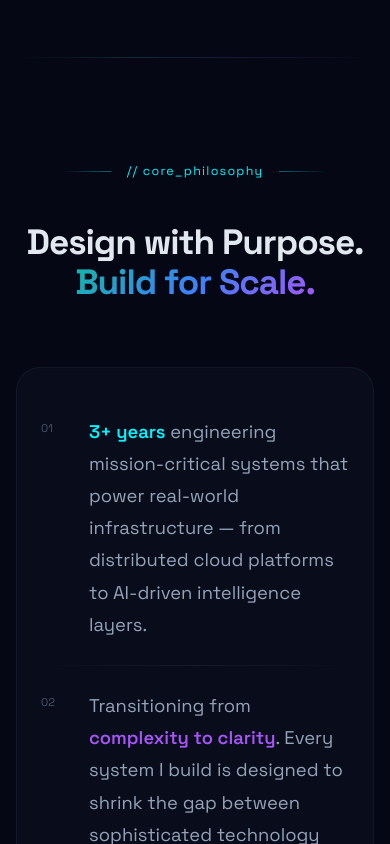
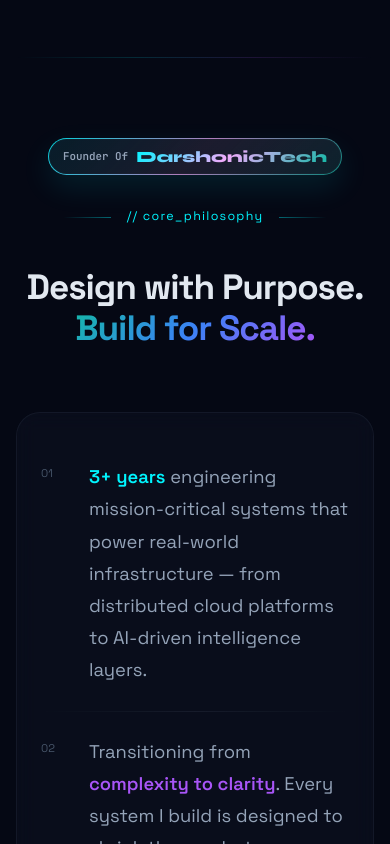
Before and after one commit to AksharBrahm369/Portfolio, a Next.js app: page / in a window 390 px wide. Shown: the part 3140-3984 px from the top of the page. Built offline with nearby package versions, Linux system fonts and the light colour scheme.

Commit message:
add founder text

```diff
--- a/src/components/PhilosophySection/PhilosophySection.module.css
+++ b/src/components/PhilosophySection/PhilosophySection.module.css
@@ -17,30 +17,82 @@
 }
 
 .coFounderWrapper {
-  display: flex;
-  justify-content: center;
-  margin-bottom: 24px;
+  position: relative;
+  display: inline-flex;
+  align-items: center;
+  gap: 10px;
+  max-width: 100%;
+  margin-bottom: 32px;
+  padding: 10px 16px 10px 18px;
+  border: 1px solid transparent;
+  border-radius: 999px;
+  background:
+    linear-gradient(135deg, rgba(8, 13, 26, 0.92), rgba(12, 18, 32, 0.86)) padding-box,
+    linear-gradient(135deg, rgba(0, 245, 255, 0.85), rgba(240, 171, 252, 0.72), rgba(20, 184, 166, 0.72)) border-box;
+  box-shadow: 0 12px 30px rgba(0, 245, 255, 0.1), 0 0 0 1px rgba(255, 255, 255, 0.02) inset;
+  color: #e2e8f0;
+  font-family: 'Space Grotesk', sans-serif;
+  overflow: hidden;
+}
+
+.coFounderPrefix {
+  color: #94a3b8;
+  font-family: 'JetBrains Mono', monospace;
+  font-size: 0.74rem;
+  font-weight: 600;
+  line-height: 1;
 }
 
 .coFounderLink {
-  font-family: var(--font-syne), sans-serif;
-  font-size: 1rem;
-  font-weight: 600;
-  color: #00f5ff;
-  text-decoration: none;
-  padding: 8px 20px;
-  border-radius: 30px;
-  background: rgba(0, 245, 255, 0.05);
-  border: 1px solid rgba(0, 245, 255, 0.2);
-  transition: all 0.3s ease;
+  position: relative;
   display: inline-flex;
   align-items: center;
+  text-decoration: none;
 }
 
-.coFounderLink:hover {
-  background: rgba(0, 245, 255, 0.1);
-  transform: translateY(-2px);
-  box-shadow: 0 4px 12px rgba(0, 245, 255, 0.15);
+.coFounderLink::after {
+  content: '';
+  position: absolute;
+  left: 0;
+  right: 0;
+  bottom: -5px;
+  height: 2px;
+  border-radius: 999px;
+  background: linear-gradient(90deg, #00f5ff, #f0abfc, #14b8a6);
+  box-shadow: 0 0 14px rgba(0, 245, 255, 0.45);
+  opacity: 0;
+  transform: scaleX(0.35);
+  transition: opacity 0.25s ease, transform 0.25s ease;
+}
+
+.coFounderBrand {
+  background: linear-gradient(135deg, #00f5ff 0%, #f0abfc 48%, #14b8a6 100%);
+  background-clip: text;
+  color: transparent;
+  font-family: 'Syne', sans-serif;
+  font-size: 1.08rem;
+  font-weight: 800;
+  line-height: 1;
+  -webkit-background-clip: text;
+  -webkit-text-fill-color: transparent;
+  white-space: nowrap;
+}
+
+.coFounderLink:hover::after,
+.coFounderLink:focus-visible::after {
+  opacity: 1;
+  transform: scaleX(1);
+}
+
+.coFounderLink:hover .coFounderBrand,
+.coFounderLink:focus-visible .coFounderBrand {
+  text-shadow: 0 0 18px rgba(0, 245, 255, 0.42), 0 0 24px rgba(240, 171, 252, 0.24);
+}
+
+.coFounderLink:focus-visible {
+  border-radius: 6px;
+  outline: 2px solid #00f5ff;
+  outline-offset: 5px;
 }
 
 .sectionLabel {
@@ -220,6 +272,13 @@
 @media (max-width: 480px) {
   .pillarsGrid { grid-template-columns: 1fr; }
   .section { padding: 60px 16px; overflow: hidden; }
+  .coFounderWrapper {
+    gap: 8px;
+    justify-content: center;
+    padding: 10px 14px;
+  }
+  .coFounderPrefix { font-size: 0.68rem; }
+  .coFounderBrand { font-size: 0.98rem; }
 }
 
 /* ═══ LIGHT THEME OVERRIDES ═══ */
@@ -278,13 +337,14 @@
   background: linear-gradient(90deg, transparent, rgba(0, 180, 200, 0.2), rgba(140, 60, 220, 0.15), transparent);
 }
 
-[data-theme="light"] .coFounderLink {
-  color: #00b8cc;
-  background: rgba(0, 184, 204, 0.05);
-  border-color: rgba(0, 184, 204, 0.2);
+[data-theme="light"] .coFounderWrapper {
+  background:
+    linear-gradient(135deg, rgba(255, 255, 255, 0.96), rgba(248, 250, 252, 0.92)) padding-box,
+    linear-gradient(135deg, rgba(0, 184, 204, 0.85), rgba(168, 85, 247, 0.62), rgba(20, 184, 166, 0.72)) border-box;
+  box-shadow: 0 12px 26px rgba(0, 150, 180, 0.12), 0 4px 18px rgba(15, 23, 42, 0.06);
+  color: #0f172a;
 }
 
-[data-theme="light"] .coFounderLink:hover {
-  background: rgba(0, 184, 204, 0.1);
-  box-shadow: 0 4px 12px rgba(0, 184, 204, 0.15);
+[data-theme="light"] .coFounderPrefix {
+  color: #475569;
 }
--- a/src/components/PhilosophySection/PhilosophySection.tsx
+++ b/src/components/PhilosophySection/PhilosophySection.tsx
@@ -13,7 +13,16 @@ export default function PhilosophySection() {
       <div className={styles.topDivider} />
       <div className={styles.container}>
         <div className={styles.coFounderWrapper}>
-
+          <span className={styles.coFounderPrefix}>Founder Of</span>
+          <a
+            href="https://darshonic.vercel.app/"
+            target="_blank"
+            rel="noopener noreferrer"
+            className={styles.coFounderLink}
+            aria-label="Visit DarshonicTech company site"
+          >
+            <span className={styles.coFounderBrand}>DarshonicTech</span>
+          </a>
         </div>
 
         <div className={styles.sectionLabel}>
--- a/src/components/ProjectsSection/ProjectsSection.tsx
+++ b/src/components/ProjectsSection/ProjectsSection.tsx
@@ -11,7 +11,7 @@ const projects = [
   { id: "p2", title: "Sampark Attendance", subtitle: "Developed Using Next.js and AI", accent: "#a855f7", accentGlow: "rgba(168,85,247,0.15)", category: "Optimization", impact: "Helps in marking Attendance in weekly forum", tags: ["Next.js", "Vercel"], diagram: "INFRA", year: "2026", status: "Production", demoLink: "https://sampark-nextjs.vercel.app/" },
   { id: "p3", title: "The art cafe", subtitle: "Developed Using React.js ", accent: "#14b8a6", accentGlow: "rgba(20,184,166,0.15)", category: "E-Commerce", impact: "Helps in increasing customers and incresed sale", tags: ["React.js"], diagram: "RAG", year: "2026", status: "Production", demoLink: "https://theartcafe.netlify.app/" },
   { id: "p4", title: "Ambika Tailor", subtitle: "A website for Tailor to showcase their new designs", accent: "#f97316", accentGlow: "rgba(249,115,22,0.15)", category: "E-Commerce", impact: "Helps in incresing visibility of the tailor and incresed sale", tags: ["React.js", "Netlify"], diagram: "OBS", year: "2026", status: "Production", demoLink: "https://ambikatailors.netlify.app/" },
-  { id: "p5", title: "Tution Management System ", subtitle: "A Sysytem which supports full management Students,Teacher and Parents with proper fee record system ", accent: "#f97316", accentGlow: "rgba(249,115,22,0.15)", category: "Management System", impact: "Fully Optimized Tution Management System helps to increse productivity and student record management and fee record management", tags: ["Next.js", "Vercel"], diagram: "OBS", year: "2026", status: "Production", demoLink: "https://tution-management-system-using-next-nine.vercel.app/" },
+  { id: "p5", title: "Tution Admin Management System ", subtitle: "A System which supports full Admin management, Students,Teacher and Parents with proper fee record management system ", accent: "#f97316", accentGlow: "rgba(249,115,22,0.15)", category: "Admin Management System", impact: "Fully Optimized Tution Management System helps to increse productivity and student record management and fee record management", tags: ["Next.js", "Vercel"], diagram: "OBS", year: "2026", status: "Production", demoLink: "https://tution-management-system-using-next-nine.vercel.app/" },
 ];
 
 const caseStudies: Record<string, { title: string; content: React.ReactNode }> = {
```
